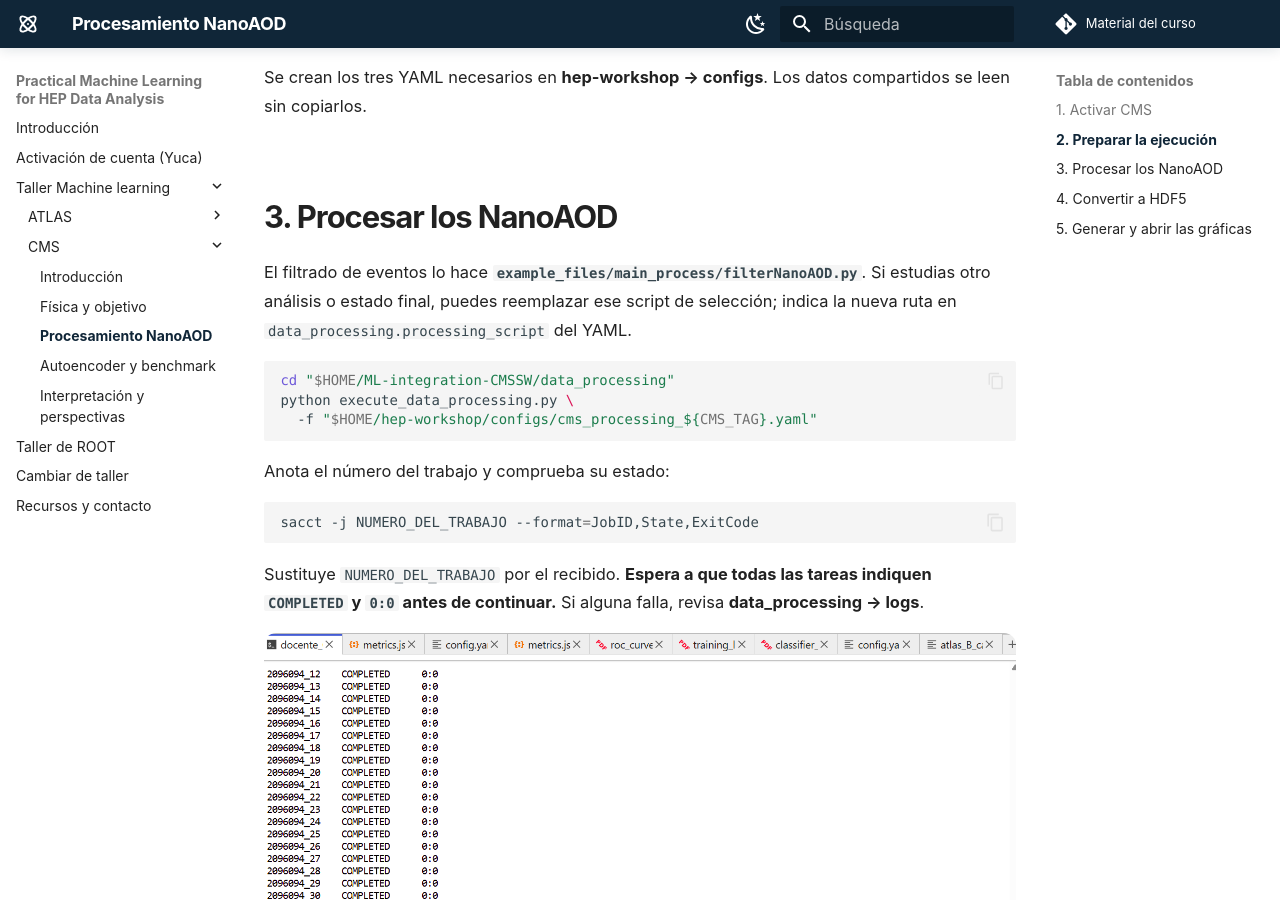
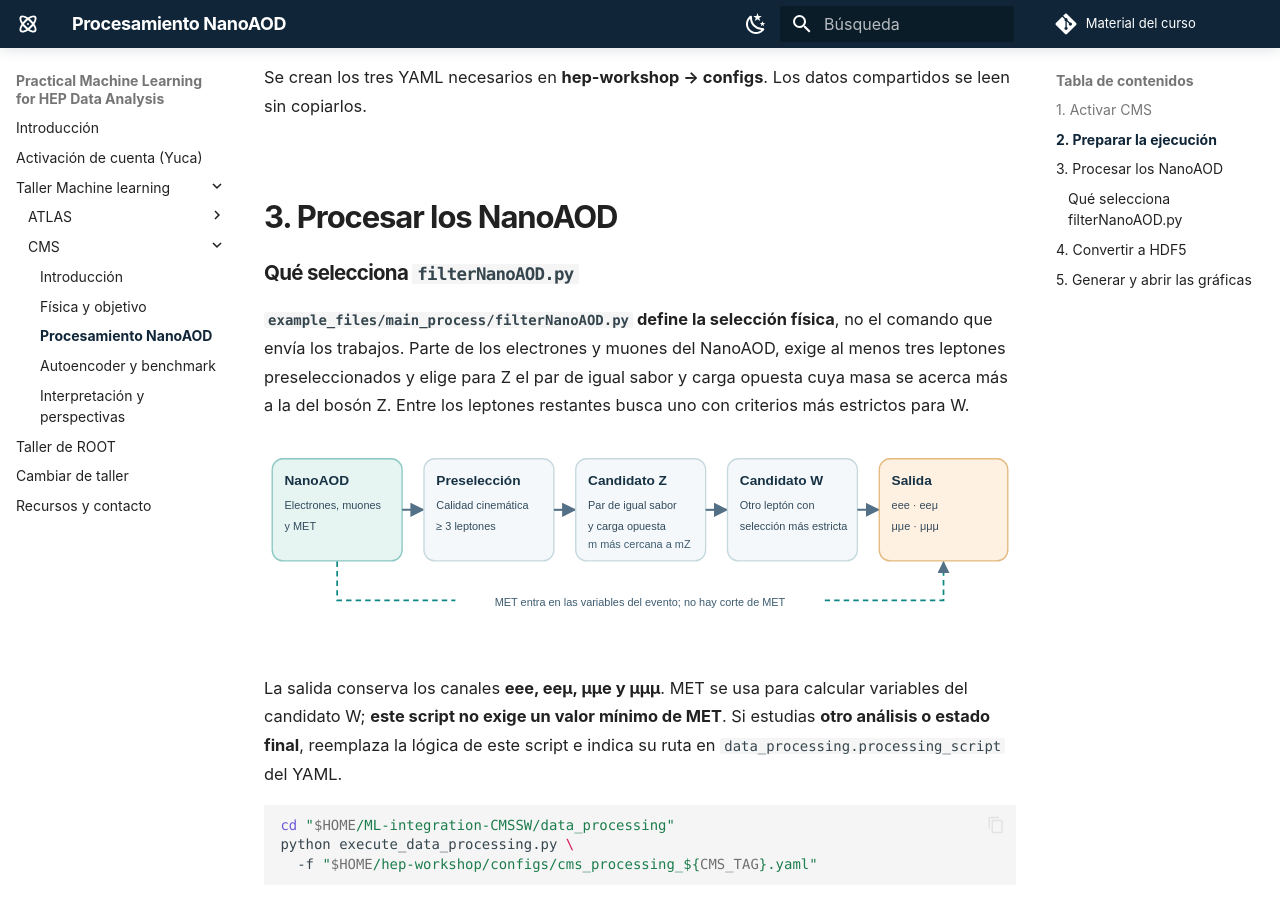
Before and after one commit to castaned/practical-ml-hep, an MkDocs documentation site: the page built from docs/cms-procesamiento.md, in a window 1280 px wide and 900 px high, scrolled down 1274 px. Built offline with MkDocs 1.6.1 and Material for MkDocs 9.7.7, drawn with Linux system fonts in a browser that asks for light colours; comment, search, counter and statistics services are not loaded.

Commit message:
Explain CMS NanoAOD selection with schematic

````diff
--- a/docs/cms-procesamiento.md
+++ b/docs/cms-procesamiento.md
@@ -69,7 +69,13 @@ Se crean los tres YAML necesarios en **hep-workshop → configs**. Los datos com
 
 ## 3. Procesar los NanoAOD
 
-El filtrado de eventos lo hace **`example_files/main_process/filterNanoAOD.py`**. Si estudias otro análisis o estado final, puedes reemplazar ese script de selección; indica la nueva ruta en `data_processing.processing_script` del YAML.
+### Qué selecciona `filterNanoAOD.py`
+
+**`example_files/main_process/filterNanoAOD.py` define la selección física**, no el comando que envía los trabajos. Parte de los electrones y muones del NanoAOD, exige al menos tres leptones preseleccionados y elige para Z el par de igual sabor y carga opuesta cuya masa se acerca más a la del bosón Z. Entre los leptones restantes busca uno con criterios más estrictos para W.
+
+![Esquema de la selección trileptónica: leptones, candidato Z, candidato W y uso de MET](assets/cms/nanoaod_selection_flow.svg)
+
+La salida conserva los canales **eee, eeμ, μμe y μμμ**. MET se usa para calcular variables del candidato W; **este script no exige un valor mínimo de MET**. Si estudias **otro análisis o estado final**, reemplaza la lógica de este script e indica su ruta en `data_processing.processing_script` del YAML.
 
 ```bash
 cd "$HOME/ML-integration-CMSSW/data_processing"
````
Also changed, not shown: docs/assets/cms/nanoaod_selection_flow.svg (added).
